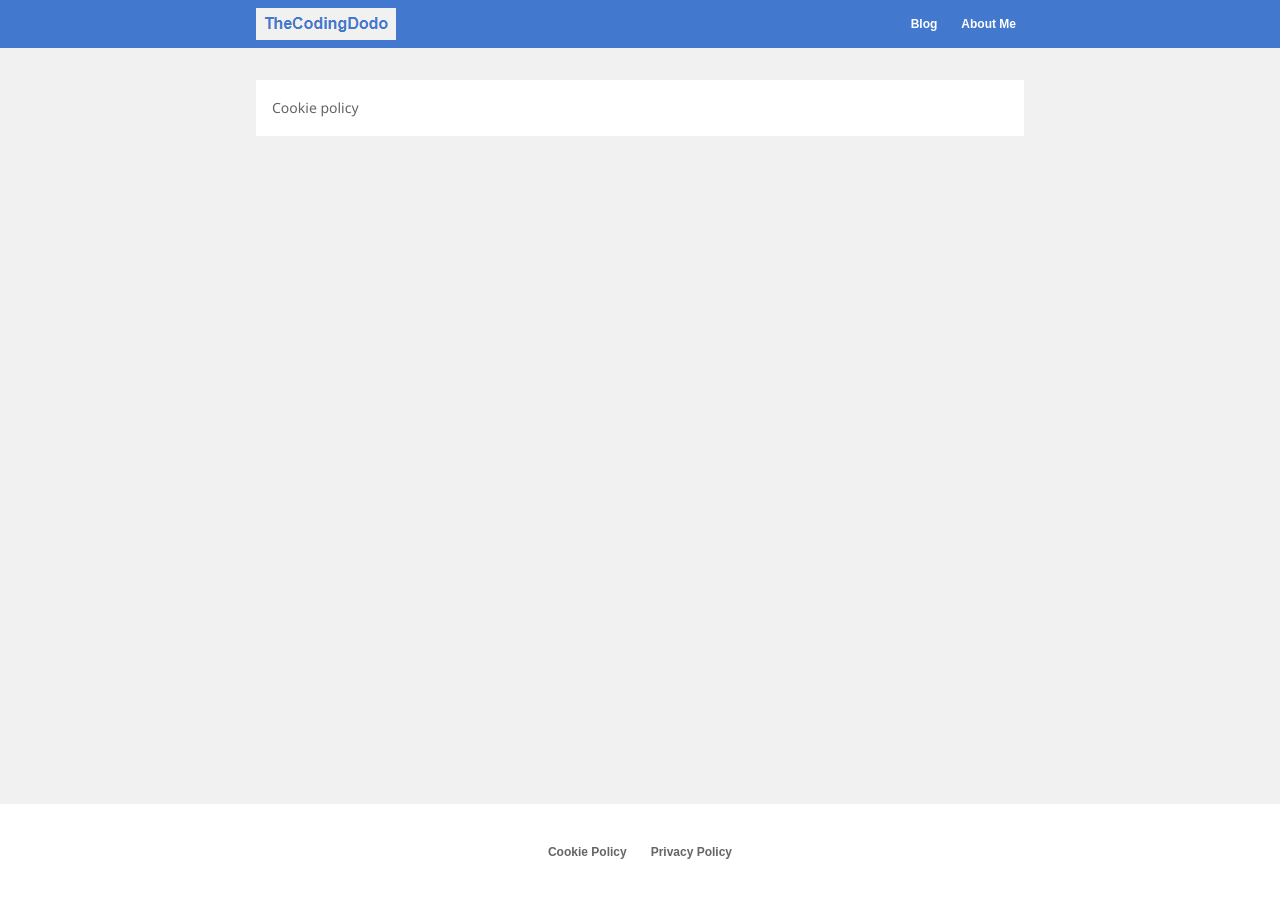
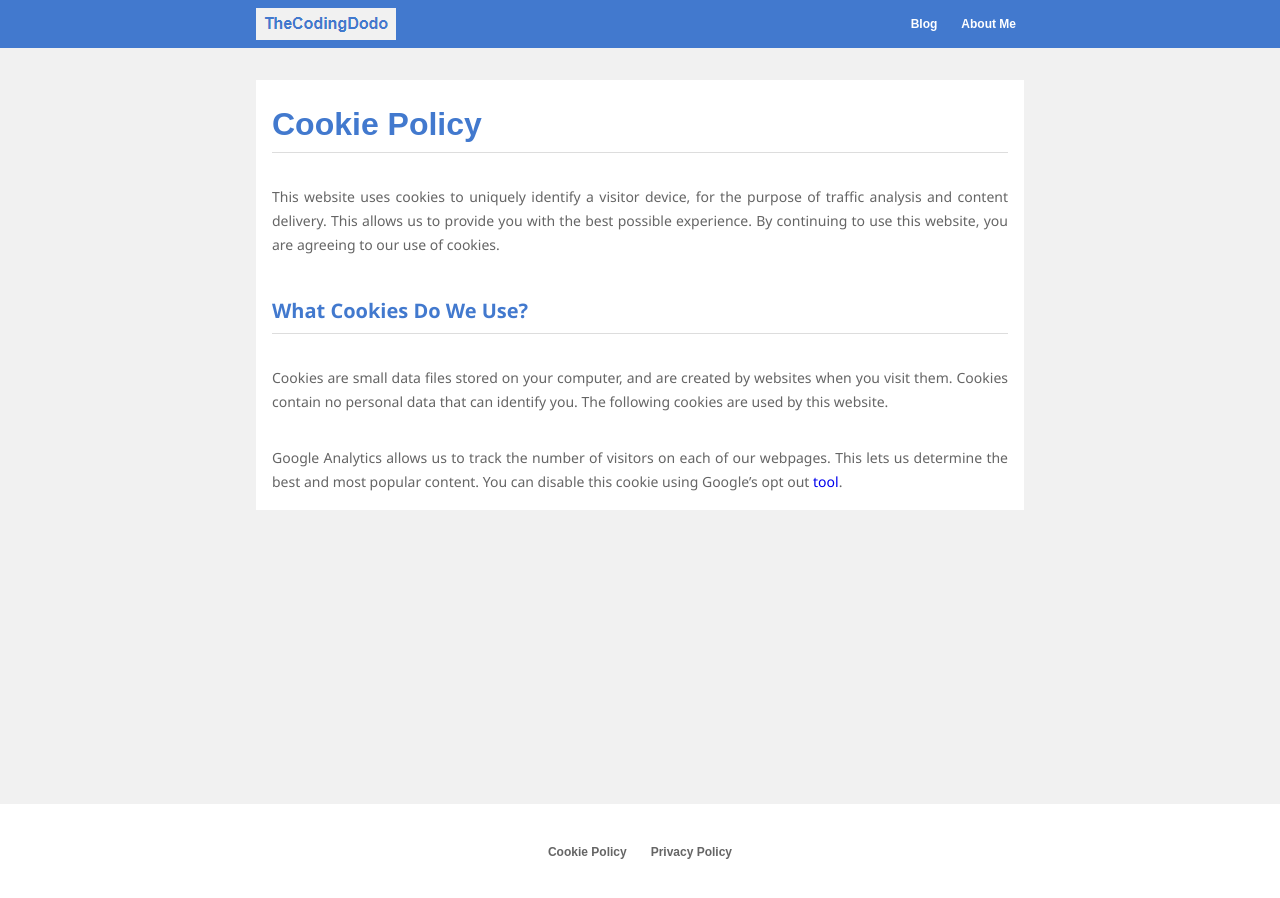
Before and after one commit to Dean-J-K-James/the-coding-dodo, a Jekyll site: the page built from pages/cookie-policy.md, in a window 1280 px wide. Built offline with Jekyll 4.4.1, drawn with Linux system fonts in a browser that asks for light colours; nearby versions of some CDN libraries; comment, search, counter and statistics services are not loaded.

Commit message:
Added cookie and privacy policy

```diff
--- a/_config.yml
+++ b/_config.yml
@@ -17,22 +17,20 @@ defaults:
       path: ""
       type: "posts"
     values:
-      layout: "post"
+      layout: "two-col"
       permalink: blog/:slug
-      page_class: "two-col-s-f flex-16 p-32 px-d-20"
       pages: [title, banner, blog]
       sides: [all-posts-same-category]
   - scope:
       path: ""
     values:
       layout: "default"
-      page_class: "one-col p-32 px-d-20"
   - scope:
       path: ""
       type: "pages"
     values:
       layout: "one-col"
-      pages: [information]
+      pages: [blog]
 
 ######################
 # --- Menu Links --- #
--- /dev/null
+++ b/_includes/google-analytics.html
@@ -0,0 +1,4 @@
+{% if jekyll.environment == "production" %}
+<script async src="https://www.googletagmanager.com/gtag/js?id=G-7K6R0WJX31"></script>
+<script>function gtag() { dataLayer.push(arguments) } window.dataLayer = window.dataLayer || [], gtag("js", new Date), gtag("config", "G-7K6R0WJX31");</script>
+{% endif %}
--- a/_includes/head.html
+++ /dev/null
@@ -1,35 +0,0 @@
-<title>{{ page.title }}</title>
-<meta charset="utf-8">
-<meta name="viewport" content="width=device-width, initial-scale=1, shrink-to-fit=no">
-<meta name="title" content="{{ page.title }}">
-<meta name="image" content="{{ page.url | prepend: "/assets/images" | append: "/thumbnail.png" | absolute_url }}">
-<meta name="description" content="{{ page.excerpt | remove: '<p>' | remove: '</p>' | strip_newlines }}">
-<meta property="og:title" content="{{ page.title }}">
-<meta property="og:image" content="{{ page.url | prepend: "/assets/images" | append: "/thumbnail.png" | absolute_url
-    }}">
-<meta property="og:description" content="{{ page.excerpt | remove: '<p>' | remove: '</p>' | strip_newlines }}">
-<meta name="twitter:card" content="summary">
-<meta name="twitter:title" content="{{ page.title }}">
-<meta name="twitter:image" content="{{ page.url | prepend: "/assets/images" | append: "/thumbnail.png" | absolute_url
-    }}">
-<meta name="twitter:description" content="{{ page.excerpt | remove: '<p>' | remove: '</p>' | strip_newlines }}">
-<meta name="robots" content="index, follow">
-<link rel="canonical" href="{{ page.url | absolute_url }}">
-<link rel="icon" href="{{ "/assets/images/favicon.png" | absolute_url }}" type="image/x-icon">
-<link rel="stylesheet" href="/assets/css/main.css">
-<script src="https://kit.fontawesome.com/6f90f9dcc4.js" crossorigin="anonymous"></script>
-<script src="https://code.jquery.com/jquery-3.6.0.min.js" defer></script>
-<script src="https://cdn.jsdelivr.net/npm/js-cookie@3.0.1/dist/js.cookie.min.js" defer></script>
-<script src="/assets/js/cookies.js" defer></script>
-
-<!-- Global site tag (gtag.js) - Google Analytics -->
-<script async src="https://www.googletagmanager.com/gtag/js?id=G-7K6R0WJX31"></script>
-<script>
-    window.dataLayer = window.dataLayer || [];
-    function gtag() {
-        dataLayer.push(arguments);
-    }
-    gtag('js', new Date());
-
-    gtag('config', 'G-7K6R0WJX31');
-</script>
--- a/_includes/information.html
+++ /dev/null
@@ -1,4 +0,0 @@
-
-<div class="cell p-16">
-    {{ content }}
-</div>
--- /dev/null
+++ b/_includes/js-scripts.html
@@ -0,0 +1,4 @@
+<script src="https://kit.fontawesome.com/6f90f9dcc4.js" crossorigin="anonymous">       </script>
+<script src="https://code.jquery.com/jquery-3.6.0.min.js" defer>                       </script>
+<script src="https://cdn.jsdelivr.net/npm/js-cookie@3.0.1/dist/js.cookie.min.js" defer></script>
+<script src="/assets/js/cookies.js" defer>                                             </script>
--- /dev/null
+++ b/_includes/meta-links.html
@@ -0,0 +1,3 @@
+<link rel="canonical"  href="{{ page.url | absolute_url }}">
+<link rel="icon"       href="{{ '/assets/images/favicon.png' | absolute_url }}" type="image/x-icon">
+<link rel="stylesheet" href="/assets/css/main.css">
--- /dev/null
+++ b/_includes/meta-seo-tags.html
@@ -0,0 +1,15 @@
+{% assign title = page.title %}
+{% assign image = page.url | prepend: "/assets/images" | append: "/thumbnail.png" | absolute_url %}
+{% assign descr = page.excerpt | remove: '<p>' | remove: '</p>' | strip_newlines %}
+
+<meta name="title"               content="{{ title }}">
+<meta name="image"               content="{{ image }}">
+<meta name="description"         content="{{ descr }}">
+<meta property="og:title"        content="{{ title }}">
+<meta property="og:image"        content="{{ image }}">
+<meta property="og:description"  content="{{ descr }}">
+<meta name="twitter:card"        content="summary">
+<meta name="twitter:title"       content="{{ title }}">
+<meta name="twitter:image"       content="{{ image }}">
+<meta name="twitter:description" content="{{ descr }}">
+<meta name="robots"              content="index, follow">
--- /dev/null
+++ b/_includes/page-meta.html
@@ -0,0 +1,3 @@
+<title>{{ page.title }}</title>
+<meta charset="utf-8">
+<meta name="viewport" content="width=device-width, initial-scale=1, shrink-to-fit=no">
--- a/_layouts/default.html
+++ b/_layouts/default.html
@@ -6,13 +6,17 @@
 <html lang="en">
 
 <head>
-    {% include head.html %}
+    {% include page-meta.html %}
+    {% include meta-seo-tags.html %}
+    {% include meta-links.html %}
+    {% include js-scripts.html %}
+    {% include google-analytics.html %}
 </head>
 
 <body>
     <div id="cook" class="flex-row flex-08 p-08 px-d-20 line-32">{% include cook.html %}</div>
     <nav id="menu" class="flex-row flex-08 p-08 px-d-20 line-32">{% include menu.html %}</nav>
-    <div id="page" class="{{ page.page_class }}">{{ content }}</div>
+    {{ content }}
     <nav id="foot" class="flex-row flex-08 p-32 px-d-20 line-32">{% include foot.html %}</nav>
 </body>
 
--- a/_layouts/one-col.html
+++ b/_layouts/one-col.html
@@ -1,9 +1,10 @@
 ---
 layout: default
 ---
-
-<div id="cell-page" class="flex-col flex-16">
-    {% for section in page.pages %}
-    {% include {{ section }}.html %}
-    {% endfor %}
+<div id="page" class="one-col p-32 px-d-20">
+    <div id="cell-page" class="flex-col flex-16">
+        {% for section in page.pages %}
+        {% include {{ section }}.html %}
+        {% endfor %}
+    </div>
 </div>
--- a/_layouts/post.html
+++ /dev/null
@@ -1,5 +0,0 @@
----
-layout: two-col
----
-
-{{ content }}
--- a/_layouts/two-col.html
+++ b/_layouts/two-col.html
@@ -2,14 +2,15 @@
 layout: default
 ---
 
+<div id="page" class="two-col-s-f flex-16 p-32 px-d-20">
     <div id="cell-page" class="flex-col flex-16">
         {% for section in page.pages %}
         {% include {{ section }}.html %}
         {% endfor %}
     </div>
-
     <div id="cell-side" class="flex-col flex-16">
         {% for section in page.sides %}
         {% include {{ section }}.html %}
         {% endfor %}
     </div>
+</div>
--- a/pages/cookie-policy.md
+++ b/pages/cookie-policy.md
@@ -2,4 +2,12 @@
 permalink: cookie-policy
 ---
 
-Cookie policy
+# Cookie Policy
+
+This website uses cookies to uniquely identify a visitor device, for the purpose of traffic analysis and content delivery. This allows us to provide you with the best possible experience. By continuing to use this website, you are agreeing to our use of cookies.
+
+## What Cookies Do We Use?
+
+Cookies are small data files stored on your computer, and are created by websites when you visit them. Cookies contain no personal data that can identify you. The following cookies are used by this website.
+
+Google Analytics allows us to track the number of visitors on each of our webpages. This lets us determine the best and most popular content. You can disable this cookie using Google's opt out [tool](https://tools.google.com/dlpage/gaoptout).
```
Also changed, not shown: pages/privacy-policy.md (+9 -1 lines). Lines whose indentation alone changed are shown as unchanged.
